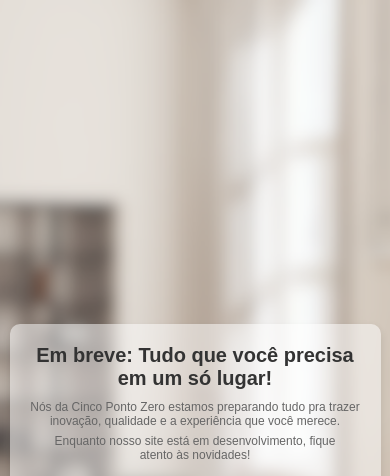
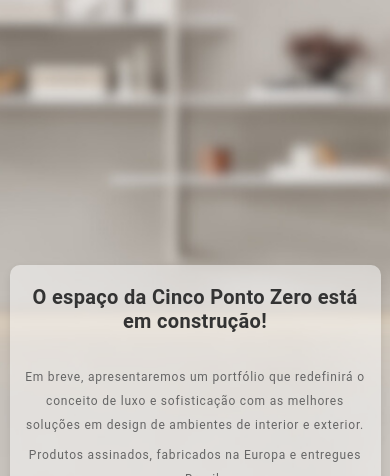
Before and after one commit to RenanFumis/1-prototipo-site-construcao, a plain HTML site: page index.html in a window 390 px wide. Shown: the top 476 px of the page. Drawn offline with Linux system fonts and the light colour scheme.

Commit message:
ajuste de tamanhos e imagem do fundo

```diff
--- a/index.html
+++ b/index.html
@@ -8,9 +8,11 @@
 </head>
 <body>
   <div class="container">
-    <h1>Em breve:  Tudo que você precisa em um só lugar!</h1>
-    <p>Nós da Cinco Ponto Zero estamos preparando tudo pra trazer inovação, qualidade e a experiência que você merece.</p>
-    <p>Enquanto nosso site está em desenvolvimento, fique atento às novidades!</p>
+    <h1 class="cor-0">O espaço da Cinco Ponto Zero está em construção!</h1>
+    <p class="cor-1">Em breve, apresentaremos um portfólio que redefinirá o conceito de luxo e sofisticação com as melhores soluções
+      em design de ambientes de interior e exterior.</p>
+    <p class="cor-1">Produtos assinados, fabricados na Europa e entregues no Brasil.</p>
+      <p class="cor-1">Aguarde, o extraordinário está por vir.</p>
     <div class="icone">
       <a href="https://wa.me/+554799462362" target="_blank">
         <img src="icons/whatsapp.png" alt="WhatsApp" width="40">
--- a/style.css
+++ b/style.css
@@ -4,9 +4,9 @@
   align-items: center;
   min-height: 100vh;
   margin: 0;
-  font-family: Arial, sans-serif;
+  font-family: 'Roboto', sans-serif;
   background-color: #f0f0f0;
-  background-image: url('image/blurred-image-wing-pg31.png');
+  background-image: url('image/blurred-A_09_Det_1_F.png');
   background-size: cover;
   background-position: center;
   background-repeat: no-repeat;
@@ -20,14 +20,18 @@
   box-shadow: 0 4px 8px rgba(0, 0, 0, 0.1);
 }
 h1 {
-  font-size: 2.5em;
+  font-size: 1.75rem;
   color: #333;
   margin: 0.5em 0;
+  margin-bottom: 2rem;
+  letter-spacing: .02rem;
 }
 p {
-  font-size: 1.25em;
+  font-size: 1.125rem;
   color: #666;
   margin: 0.5em 0;
+  letter-spacing: .05rem;
+  line-height: 1.5rem;
 }
 
 .icone {
@@ -43,10 +47,10 @@
     overflow: hidden;
   }
   h1 {
-    font-size: 2em;
+    font-size: 1.75rem;
   }
   p {
-    font-size: 1em;
+    font-size: 1rem;
   }
   .icone img {
     width: 30px;
@@ -57,10 +61,11 @@
       overflow: hidden;
     }
     h1 {
-      font-size: 1.5em;
+      font-size: 1.5rem;
     }
     p {
-      font-size: 0.75em;
+      font-size: 1rem;
+      letter-spacing: .05rem;
     }
     .icone img {
       width: 25px;
```
Also changed, not shown: image/blurred-A_09_Det_1_F.png (added), image/blurred-image-wing-pg31.png (deleted).
